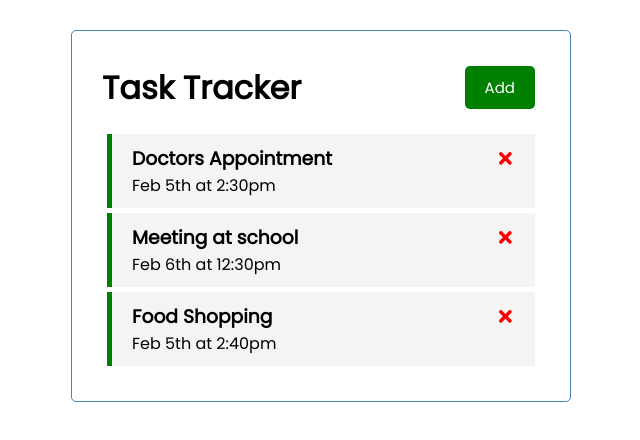
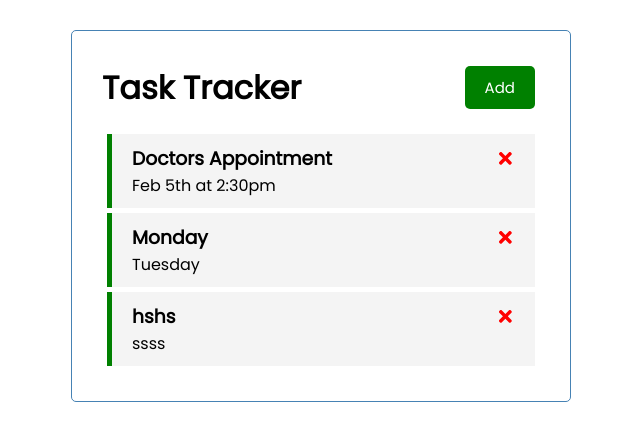
Before and after one commit to Nodeskin/taskTracker, a React (Create React App) app: page / in a window 1280 px wide. Shown: the top 440 px of the page, without its empty margins (319-959 px from the left). Built offline with nearby package versions, Linux system fonts and the light colour scheme; data requests are answered from the project's data file.

Commit message:
Updated app with json server mockAPI

```diff
--- /dev/null
+++ b/db.json
@@ -0,0 +1,22 @@
+{
+  "tasks": [
+    {
+      "id": 1,
+      "text": "Doctors Appointment",
+      "day": "Feb 5th at 2:30pm",
+      "reminder": true
+    },
+    {
+      "text": "Monday",
+      "day": "Tuesday",
+      "reminder": true,
+      "id": 2
+    },
+    {
+      "text": "hshs",
+      "day": "ssss",
+      "reminder": true,
+      "id": 3
+    }
+  ]
+}
--- a/package.json
+++ b/package.json
@@ -6,6 +6,7 @@
     "@testing-library/jest-dom": "^5.16.5",
     "@testing-library/react": "^13.4.0",
     "@testing-library/user-event": "^13.5.0",
+    "json-server": "^0.17.4",
     "react": "^18.2.0",
     "react-dom": "^18.2.0",
     "react-icons": "^4.10.1",
@@ -16,7 +17,8 @@
     "start": "react-scripts start",
     "build": "react-scripts build",
     "test": "react-scripts test",
-    "eject": "react-scripts eject"
+    "eject": "react-scripts eject",
+    "server": "json-server --watch db.json --port 5000"
   },
   "eslintConfig": {
     "extends": [
--- a/src/App.js
+++ b/src/App.js
@@ -1,63 +1,55 @@
-import { useState } from "react";
+import { useState, useEffect } from "react";
 import Header from "./components/Header";
 import Tasks from "./components/Tasks";
 import AddTask from "./components/AddTask";
 
-
 const TravApp = () => {
   const [showAddTask, setShowAddTask] = useState(false);
-  const [tasks, setTasks] = useState([
-    {
-      id: 1,
-      text: "Doctors Appointment",
-      day: "Feb 5th at 2:30pm",
-      reminder: true,
-    },
-    {
-      id: 2,
-      text: "Meeting at school",
-      day: "Feb 6th at 12:30pm",
-      reminder: true,
-    },
-    {
-      id: 3,
-      text: "Food Shopping",
-      day: "Feb 5th at 2:40pm",
-      reminder: true,
-    },
-  ]);
+  const [tasks, setTasks] = useState([]);
 
-  const texty =  {
-    id: 3,
-   task : {
-    text: "Food Shopping",
-    day: "Feb 5th at 2:40pm",
-    reminder: true
-  }
-  }
+  useEffect(() => {
+    const getTasks = async () => {
+      const tasksFromServer = await fetchTasks();
+      setTasks(tasksFromServer);
+    };
+    getTasks();
+  }, []);
 
-  // const newVar = {id, ...texty.task}
+  //fetch task
+  const fetchTasks = async () => {
+    const res = await fetch("http://localhost:5000/tasks");
+    const data = await res.json();
 
+    return data;
+  };
 
   // Add Task
-  const addTask = (task) => {
-    console.log(task)
-    const id = Math.floor(Math.random() * 10000) + 1;
+  const addTask = async(task) => {
+    const res = await fetch('http://localhost:5000/tasks',{
+      method: 'POST',
+      headers: {
+        'Content-type': 'application/json',
+      },
+      body:JSON.stringify(task)
+    })
+
+    const data = await res.json()
+    setTasks([...tasks, data])
+
+    // console.log(task);
+    // const id = Math.floor(Math.random() * 10000) + 1;
     // console.log(id);
 
-    const newTask = { id, ...task };
-    // console.log('This is old task', newTask)
-    setTasks([...tasks, newTask]);
-
-    // const newTasks = { id, task };
-    // console.log('This is new task', newTasks)
-
-
-
+    // const newTask = { id, ...task };
+    // setTasks([...tasks, newTask]);
   };
 
   //Delete Task
-  const deleteTask = (id) => {
+  const deleteTask = async (id) => {
+    await fetch(`http://localhost:5000/tasks/${id}`, {
+      method: "DELETE",
+    });
+
     setTasks(tasks.filter((task) => task.id !== id));
   };
 
@@ -73,13 +65,18 @@
 
   return (
     <div className="container">
-      <Header onAdd={() => setShowAddTask(!showAddTask)} showAdd={showAddTask}/>
+      <Header
+        onAdd={() => setShowAddTask(!showAddTask)}
+        showAdd={showAddTask}
+      />
+
       {showAddTask && <AddTask onAdd={addTask} />}
 
       {tasks.length > 0 ? (
         <Tasks tasks={tasks} onDelete={deleteTask} onToggle={ToggleReminder} />
-      ) : ( "No Task" )}
-
+      ) : (
+        "No Task"
+      )}
     </div>
   );
 };
--- a/src/components/Header.js
+++ b/src/components/Header.js
@@ -4,6 +4,7 @@
 
 const Header = ({ title, onAdd, showAdd}) => {
   return (
+
     <header className="header">
       <h1> {title}</h1>
 
```
Also changed, not shown: 1 other file (tests, documents, lock files or other folders).
